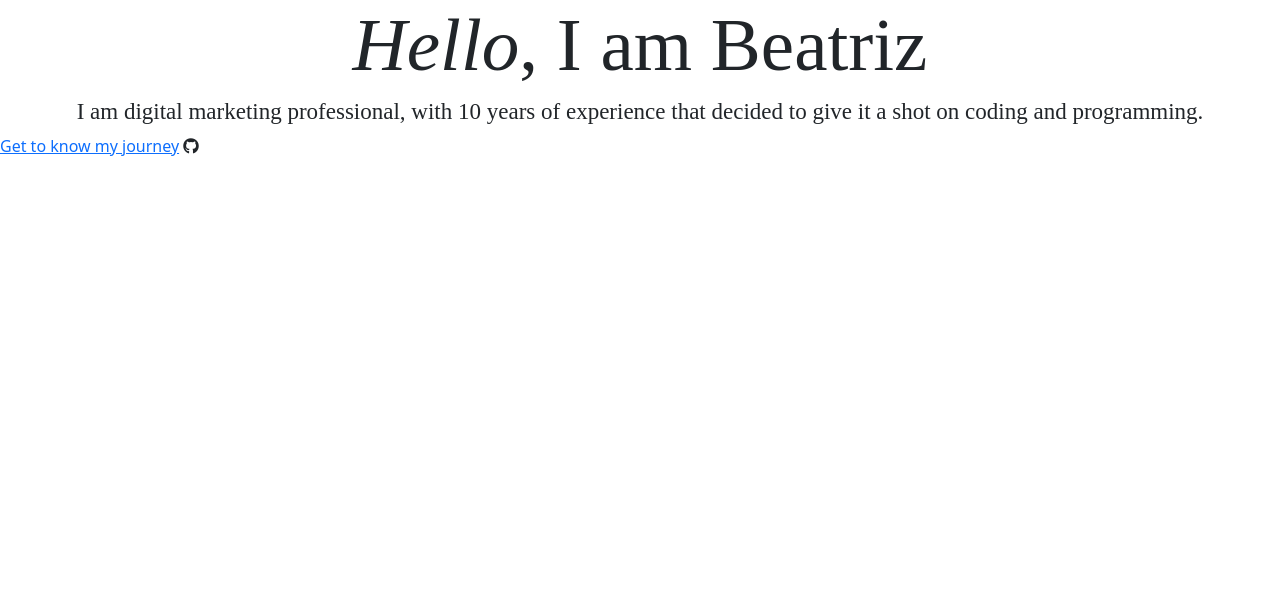
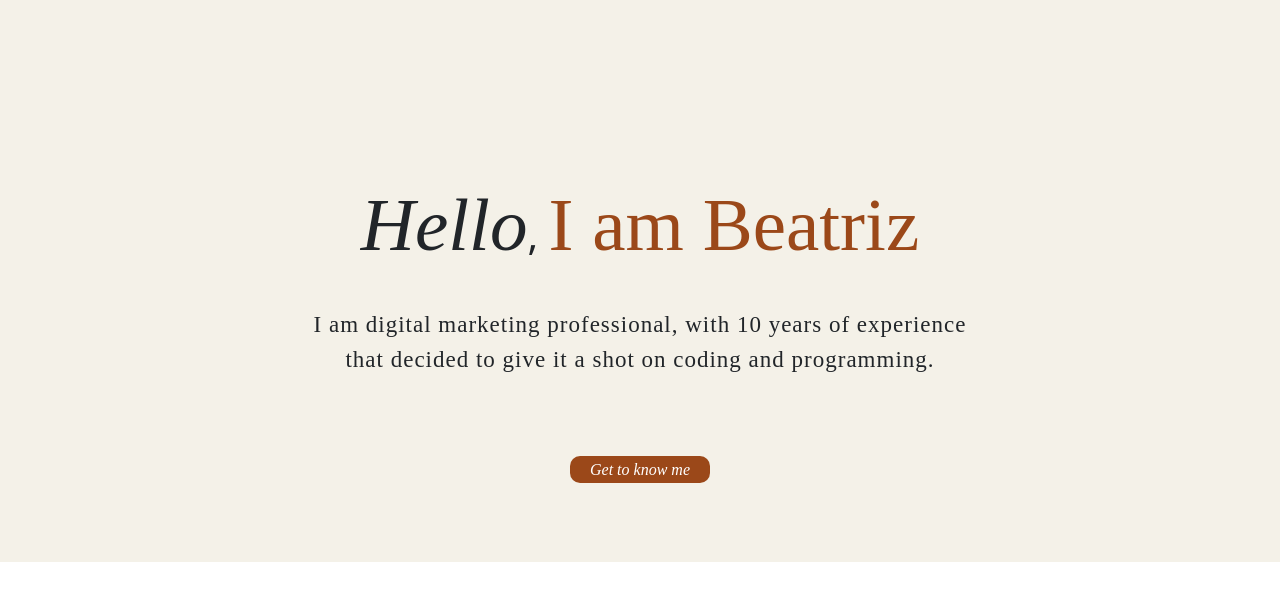
Before and after one commit to beatrizevedo/beatriz-portfolio, a plain HTML site: page index.html in a window 1280 px wide. Drawn offline with nearby package versions, Linux system fonts and the light colour scheme; a web font is replaced by a local one.

Commit message:
Added hero section

```diff
--- a/index.html
+++ b/index.html
@@ -35,12 +35,15 @@
     <title>Portfolio - Beatriz Azevedo</title>
   </head>
   <body>
-    <h1><span class="hello">Hello</span>, I am Beatriz</h1>
-    <h2>
-      I am digital marketing professional, with 10 years of experience that
-      decided to give it a shot on coding and programming.
-    </h2>
-    <a class="journey-button" href="#">Get to know my journey</a>
-    <i class="fa-brands fa-github"></i>
+    <div class="hero">
+      <h1>
+        <span class="hello">Hello</span>, <span class="name">I am Beatriz</span>
+      </h1>
+      <h2>
+        I am digital marketing professional, with 10 years of experience <br />
+        that decided to give it a shot on coding and programming.
+      </h2>
+      <a class="journey-button" href="#">Get to know me</a>
+    </div>
   </body>
 </html>
--- a/styles/portfolio.css
+++ b/styles/portfolio.css
@@ -1,13 +1,45 @@
+:root {
+  --primary-color: #191919;
+  --secondary-color: #9b4819;
+  --background-color: #f4f1e8;
+  --primary-font: 'Radley', serif;
+}
+
 h1 {
-  text-align: center;
-  font-family: 'Radley', serif;
-  font-size: 75px;
+  padding-top: 100px;
+  padding-bottom: 30px;
 }
+
 h2 {
-  text-align: center;
-  font-family: 'Radley', serif;
+  font-family: var(--primary-font);
   font-size: 23px;
+  margin-bottom: 80px;
+  color: (--primary-color);
+  letter-spacing: 1px;
+  line-height: 1.5;
 }
 .hello {
+  font-family: var(--primary-font);
+  font-size: 75px;
   font-style: italic;
+  color: (--primary-color);
 }
+.name {
+  font-family: var(--primary-font);
+  font-size: 75px;
+  color: var(--secondary-color);
+}
+.hero {
+  background-color: var(--background-color);
+  text-align: center;
+  padding: 80px;
+}
+.journey-button {
+  color: white;
+  background-color: var(--secondary-color);
+  text-decoration: none;
+  font-style: italic;
+  font-family: var(--primary-font);
+  padding: 5px 20px 5px 20px;
+  border-radius: 10px;
+}
```
